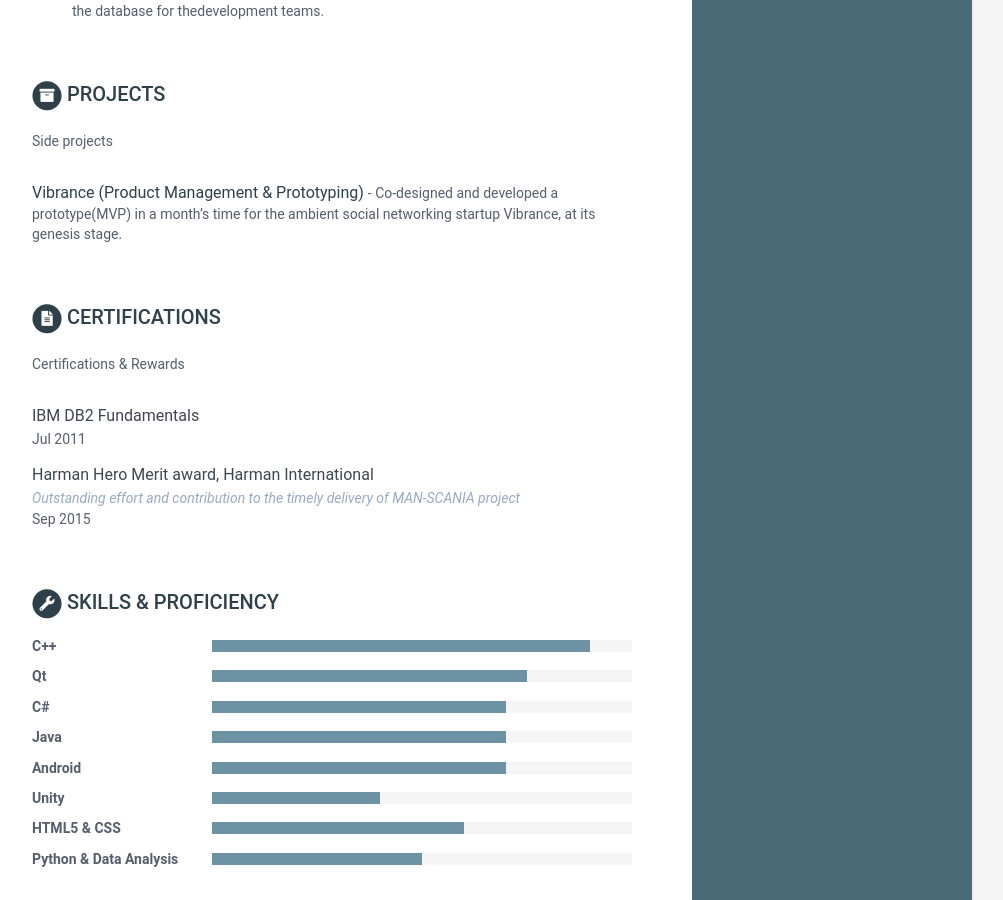
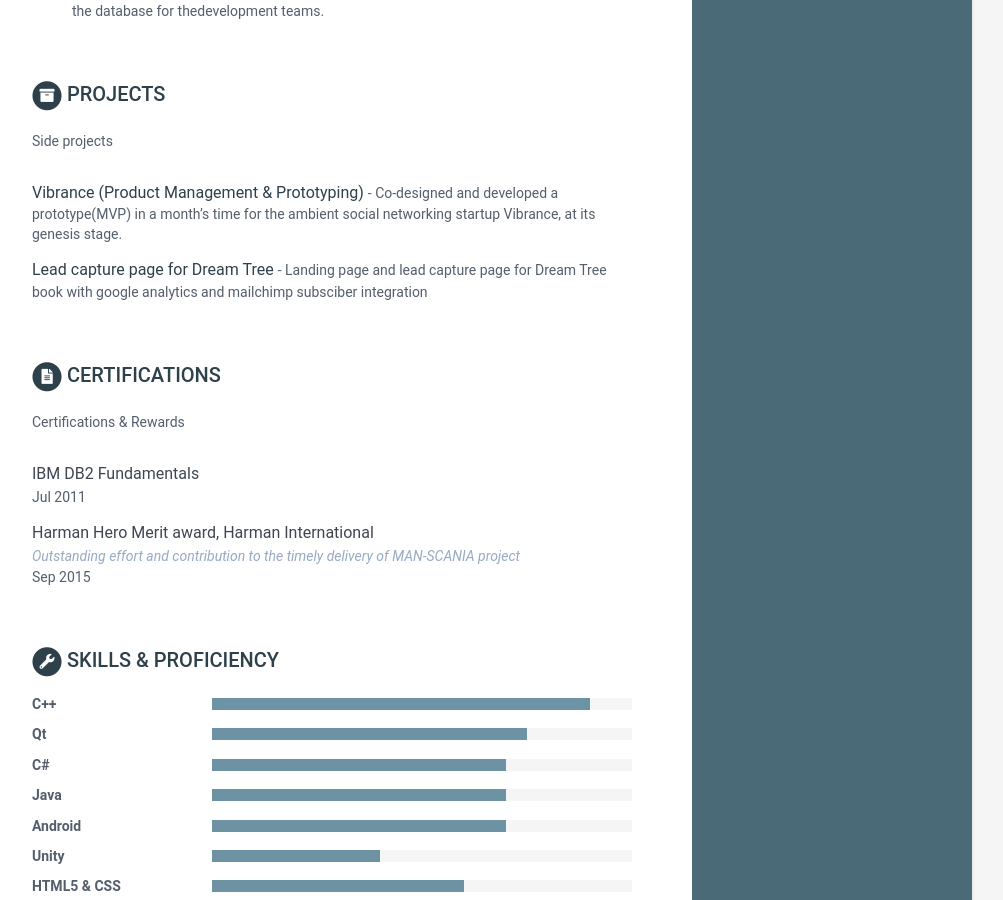
Before and after one commit to ryan-syed/syedtousifahmed.github.io, a Jekyll site: the page built from index.html, in a window 1280 px wide and 900 px high, scrolled down 1452 px. Shown: the whole window, without its empty margins (168-1171 px from the left). Built offline with Jekyll 4.4.1, drawn with Linux system fonts in a browser that asks for light colours.

Commit message:
Added dream tree project

```diff
--- a/_data/data.yml
+++ b/_data/data.yml
@@ -129,6 +129,10 @@ projects:
       - title: Vibrance (Product Management & Prototyping)
         tagline: Co-designed and developed a prototype(MVP) in a month’s time for the ambient social networking startup Vibrance, at its genesis stage.
 
+      - title: Lead capture page for Dream Tree
+        link: https://dreamtreebook.github.io/
+        tagline: Landing page and lead capture page for Dream Tree book with google analytics and mailchimp subsciber integration
+
 publications:
     title: Certifications
     intro: |
```
